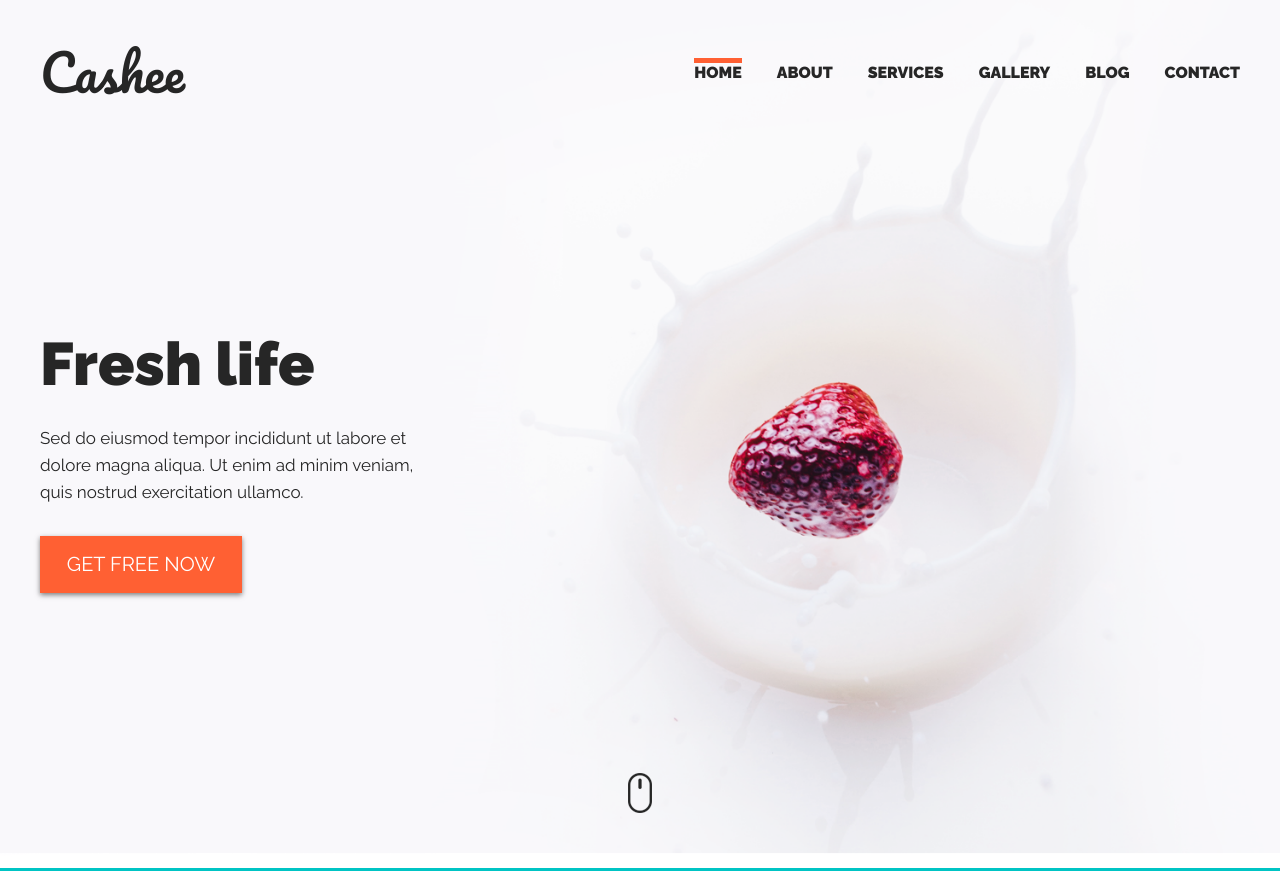
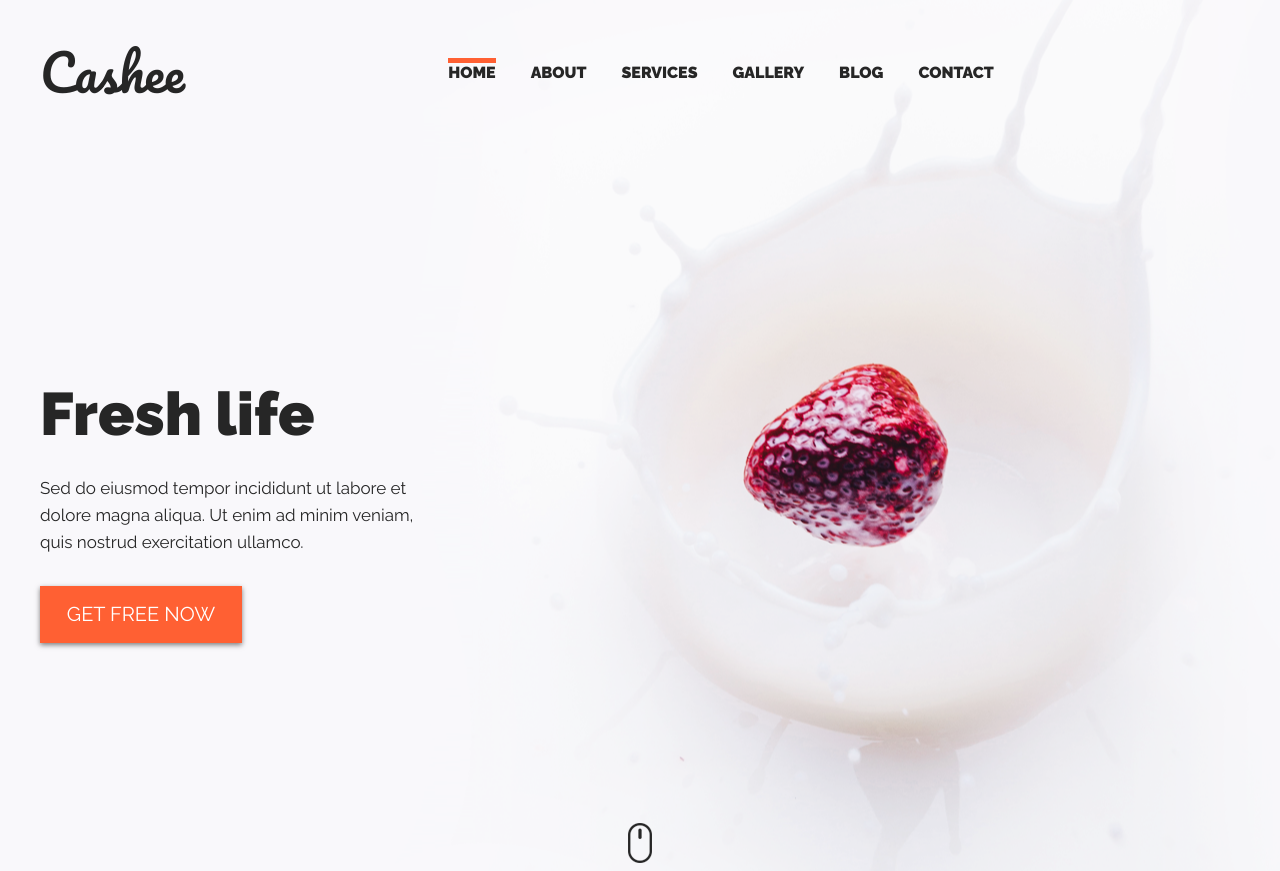
Before and after one commit to karlossg/WeeklyWebdevChellenge-2, a plain HTML site: page index.html in a window 1280 px wide. Shown: the top 871 px of the page. Drawn offline with Linux system fonts and the light colour scheme.

Commit message:
header background color added

```diff
--- a/styles/header.scss
+++ b/styles/header.scss
@@ -1,18 +1,19 @@
 .b-header {
   padding: 50px 0 0 0;
   background-image: url("../files/heroBackground.png");
-
-  background-size: cover;
+  background-color: #F9F8FB;
   background-repeat: no-repeat;
+  background-size: cover contain;
+  background-position: center;
   .b-header__wrapper {
     width: 96%;
     max-width: 1200px;
     margin: 0 auto;
     padding: 0 2%;
+    display: flex;
   }
   .b-header__logo {
     margin: 10px 0 0 0;
-    float: left;
     width: 127px;
     height: 52px;
     color: $mainFontColor;
```
Also changed, not shown: styles/index.css, 1 other file.
